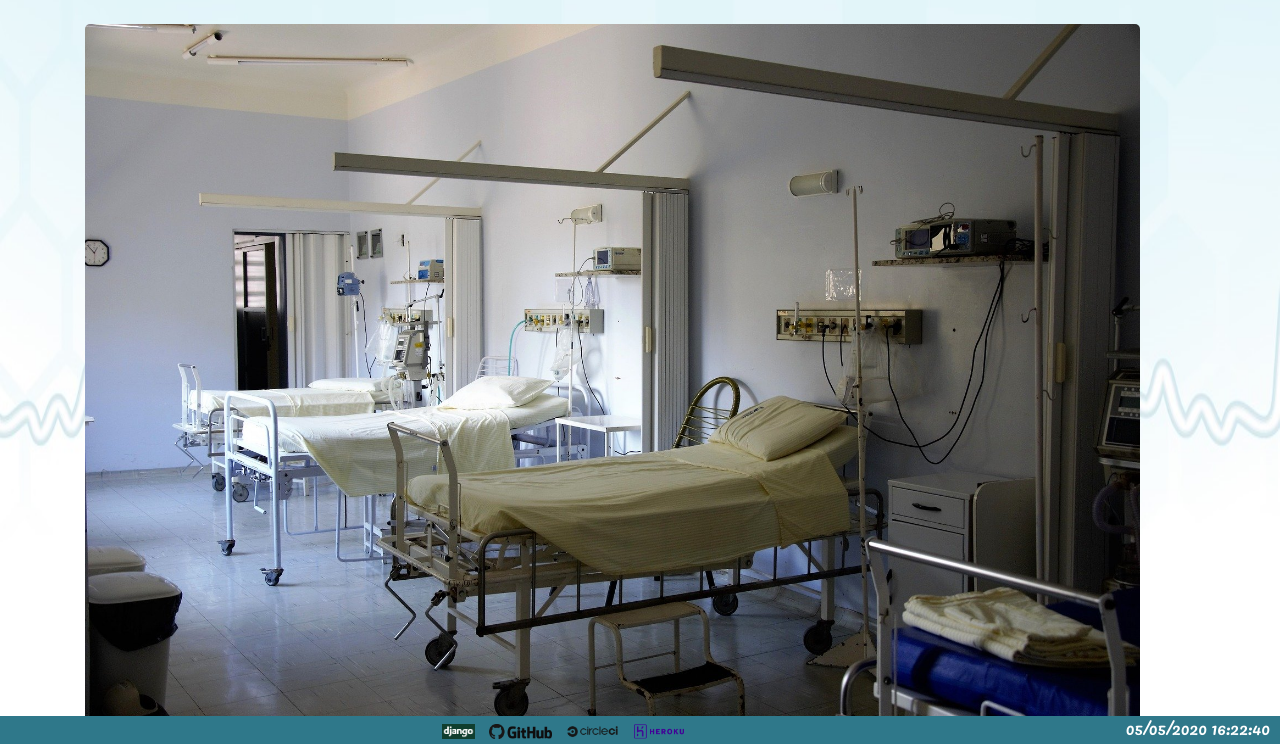
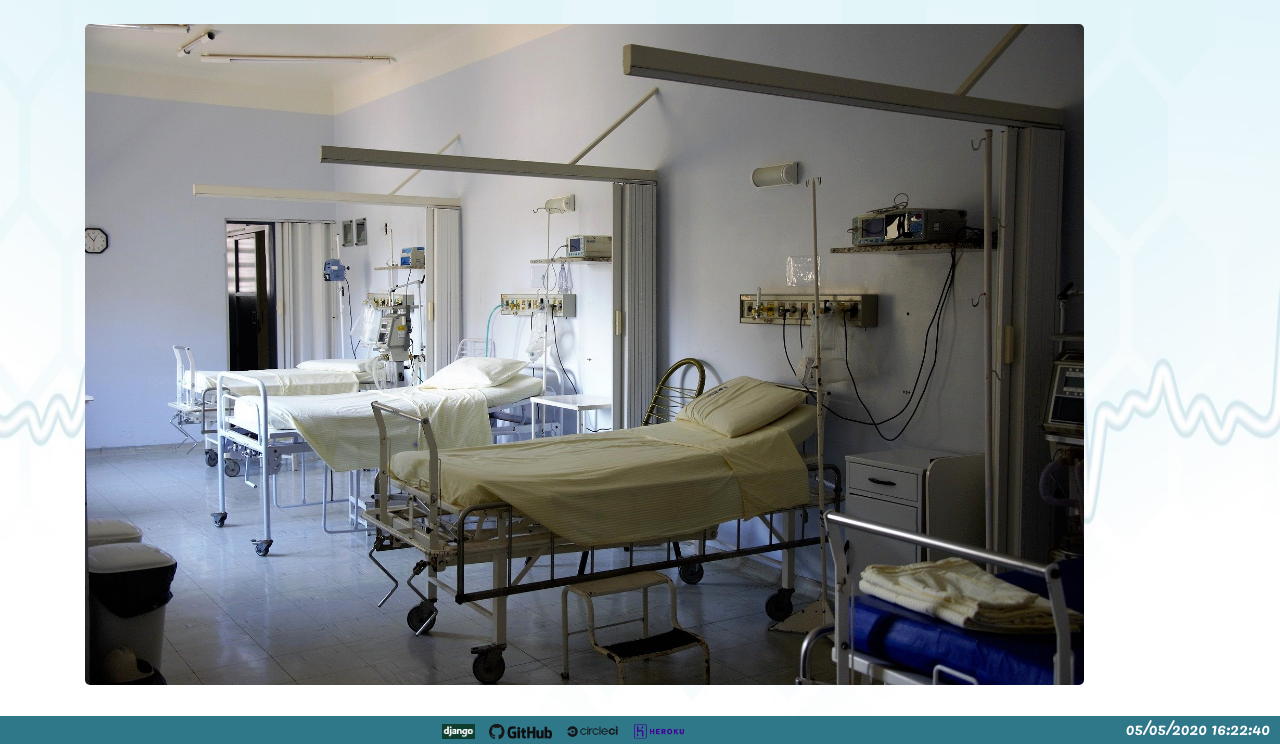
Before and after one commit to piotrek24061988/SERW-MED, a Django app: page /gallery/ in a window 1280 px wide. Shown: the part 56-800 px from the top of the page. Run offline with Django 3.2, Linux system fonts and the light colour scheme; some libraries are stand-ins or nearby versions.

Commit message:
gallery size improvement

```diff
--- a/serw_med/news/static/main.css
+++ b/serw_med/news/static/main.css
@@ -297,9 +297,9 @@ input[type='file']:hover
 #galerrySlider img {
     margin-left: auto;
     margin-right: auto;
-    max-height: 95%;
-    max-width: 95%;
-    width: 95%;
+    max-height: 90%;
+    max-width: 90%;
+    width: 90%;
     height: auto;
     border-radius: 5px;
 }
```
